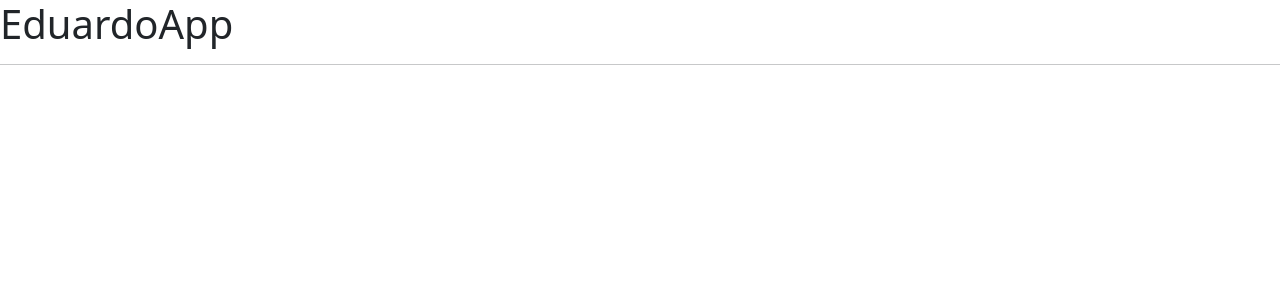
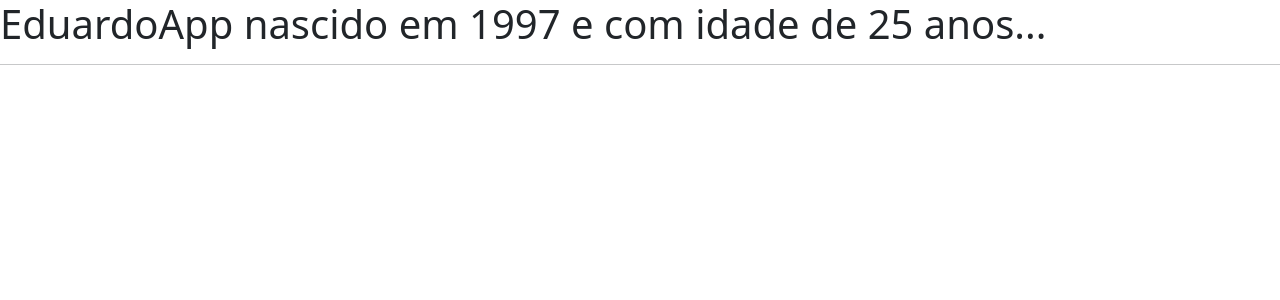
Before and after one commit to eduardobio6/angular-aula-02-09, an Angular app: page / in a window 1280 px wide. Shown: the top 300 px of the page. Built offline with nearby package versions, Linux system fonts and the light colour scheme.

Commit message:
4 files modified

```diff
--- a/src/app/app.component.html
+++ b/src/app/app.component.html
@@ -1,2 +1,2 @@
-<h1>EduardoApp</h1>
+<h1>{{ name }} nascido em {{ nasc }} e com idade de {{ idade }} anos...</h1>
 <hr />
--- a/src/app/app.component.ts
+++ b/src/app/app.component.ts
@@ -3,8 +3,10 @@ import { Component, VERSION } from '@angular/core';
 @Component({
   selector: 'my-app',
   templateUrl: './app.component.html',
-  styleUrls: [ './app.component.css' ]
+  styleUrls: ['./app.component.css'],
 })
-export class AppComponent  {
+export class AppComponent {
   name = 'EduardoApp';
+  nasc = 1997;
+  idade = 2022 - this.nasc;
 }
```
